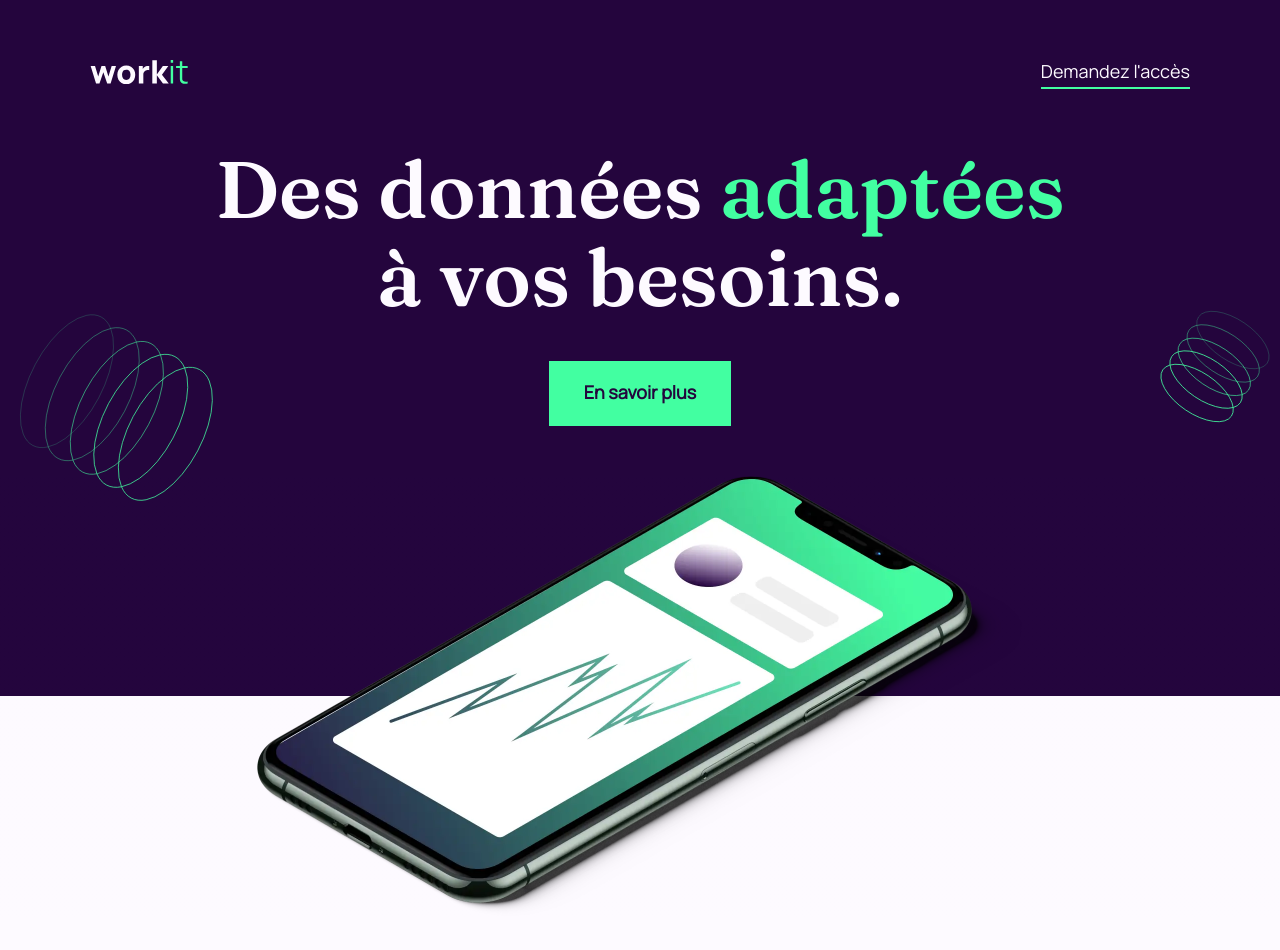
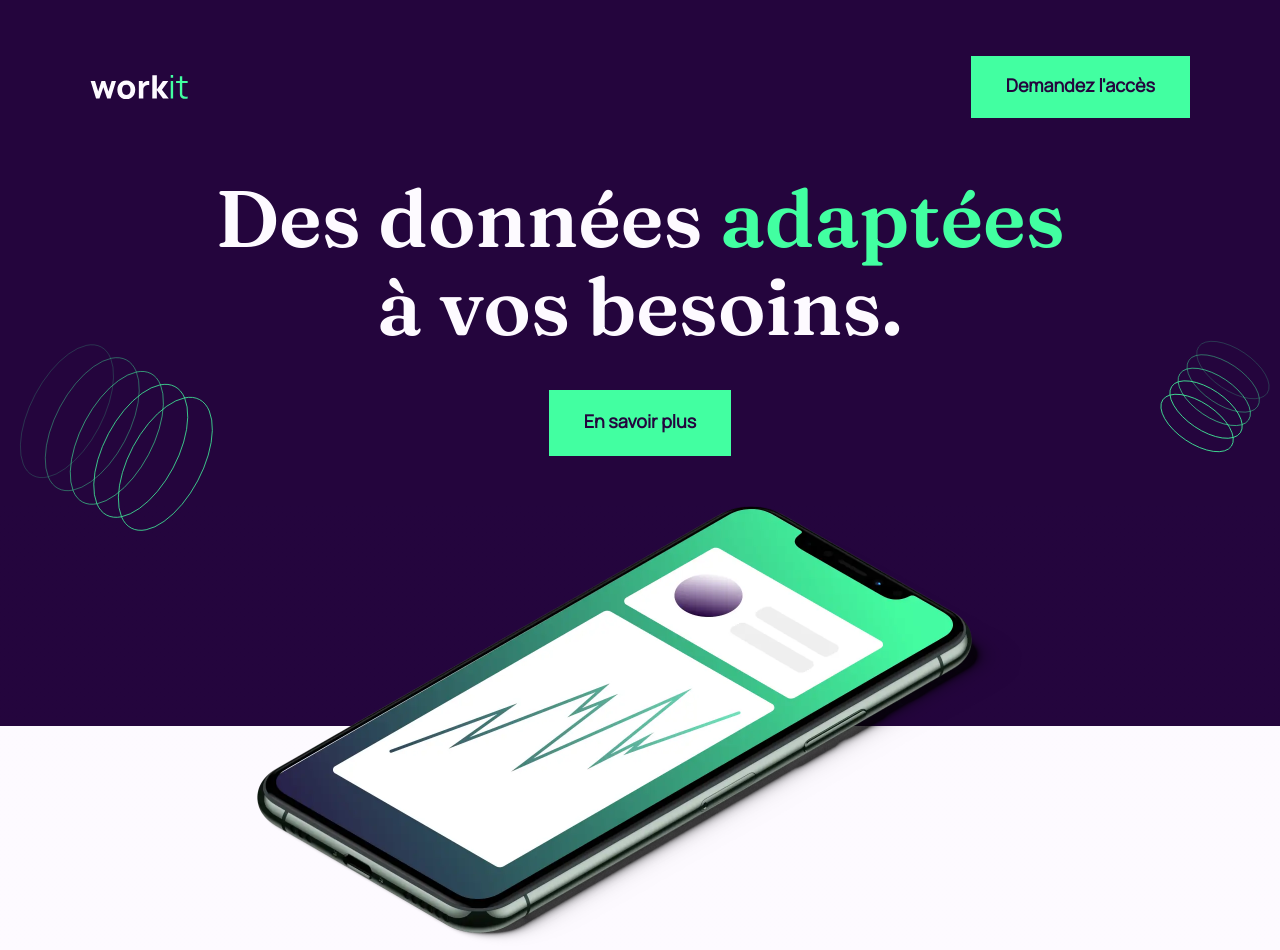
Before and after one commit to cedric-renais/workit, a website built with Vite: page index.html in a window 1280 px wide. Shown: the top 950 px of the page. Built offline with nearby package versions, Linux system fonts and the light colour scheme.

Commit message:
🎨 Modification CTA header 🍱 Changement de favicon

```diff
--- a/index.html
+++ b/index.html
@@ -23,7 +23,7 @@
             height="25"
           />
         </a>
-        <a href="#" class="header__link">Demandez l'accès</a>
+        <a href="#" class="cta__button button">Demandez l'accès</a>
       </div>
     </header>
     <!-- Main -->
```
Also changed, not shown: public/assets/images/favicon.svg.
